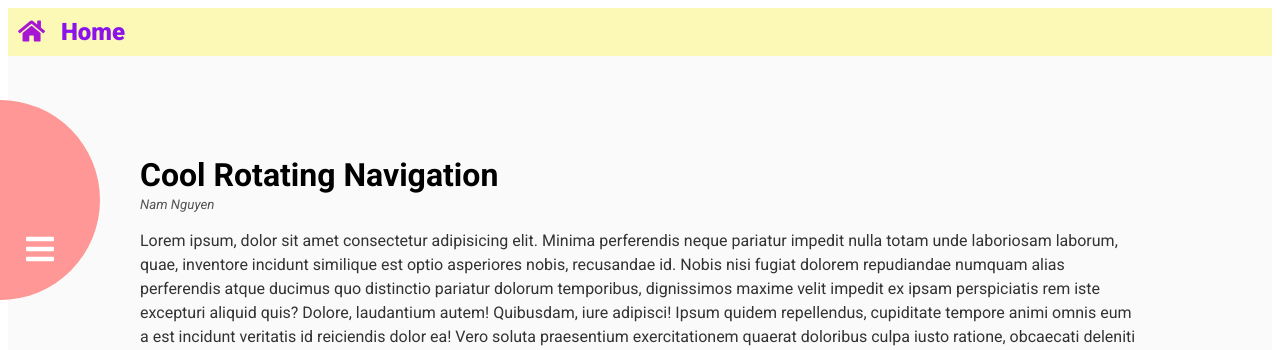
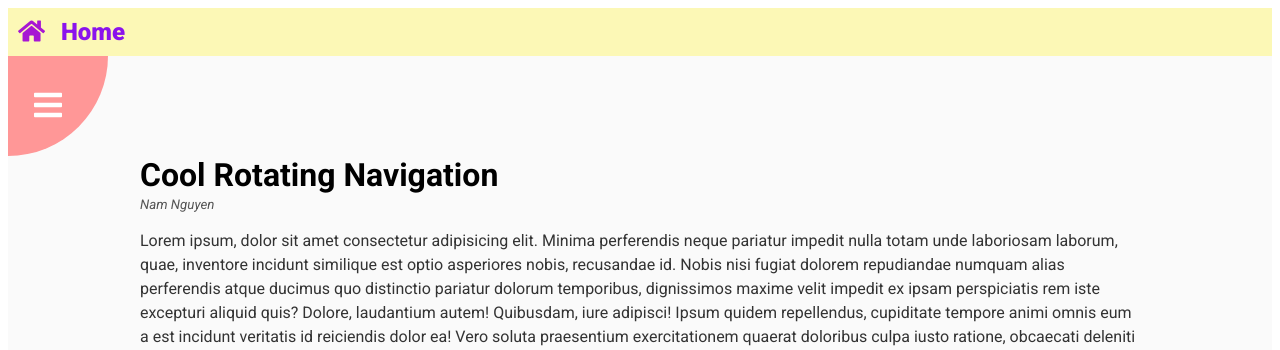
Before and after one commit to namnguyen191/fifty-projects, an Angular app: page /day-three in a window 1280 px wide. Shown: the top 350 px of the page. Built offline with nearby package versions, Linux system fonts and the light colour scheme; a web font is replaced by a local one.

Commit message:
Fix animation issue for day-three

```diff
--- a/src/app/day-three/day-three.component.scss
+++ b/src/app/day-three/day-three.component.scss
@@ -1,11 +1,13 @@
 .day-three-container {
   background-color: rgb(58, 18, 18);
+  overflow-x: hidden;
 
   .content-container {
     background-color: #fafafa;
     transform-origin: top left;
     transition: transform 0.5s linear;
     padding: 50px;
+    position: relative;
 
     &.show-nav {
       transform: rotate(-20deg);
@@ -21,8 +23,8 @@
     }
 
     .circle-container {
-      position: fixed;
-      top: 100px;
+      position: absolute;
+      top: -100px;
       left: -100px;
 
       .circle {
```
